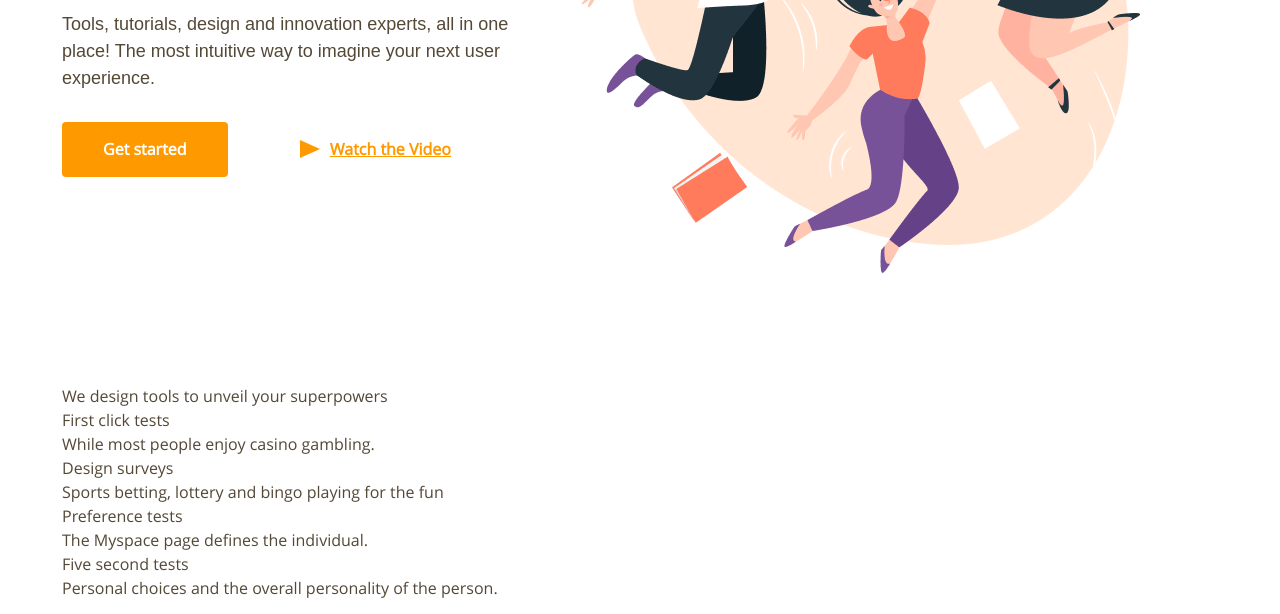
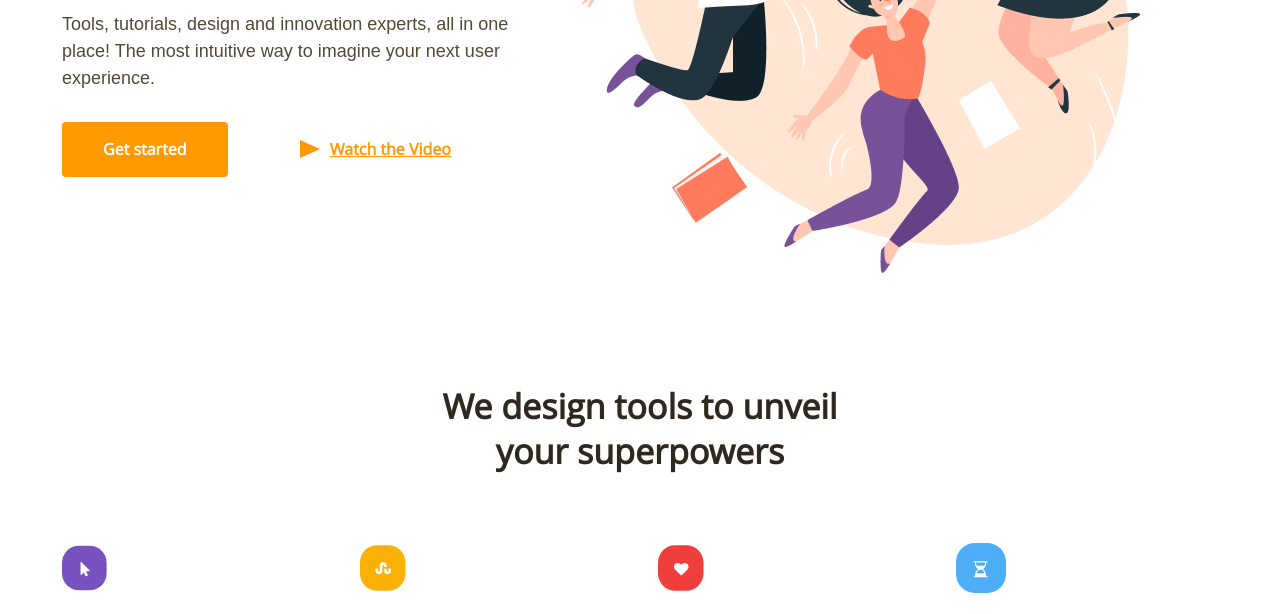
Before and after one commit to Ligalaiz/Productly, a website: page index.html in a window 1280 px wide. Shown: the part 332-946 px from the top of the page. Drawn offline with Linux system fonts and the light colour scheme.

Commit message:
style: add styles for tools section

```diff
--- a/index.html
+++ b/index.html
@@ -44,7 +44,7 @@
           />
         </g>
       </symbol>
-      <symbol id="five" viewBox="0 0 310 310">
+      <symbol id="five" viewBox="0 0 50 50">
         <g>
           <rect id="bg" />
           <path
@@ -131,24 +131,36 @@
             </p>
             <div class="tools__wrap">
               <div class="tools__item">
+                <svg class="tools__img">
+                  <use xlink:href="#first"></use>
+                </svg>
                 <p class="tools__promo">First click tests</p>
                 <p class="tools__text">
                   While most people enjoy casino gambling.
                 </p>
               </div>
               <div class="tools__item">
+                <svg class="tools__img">
+                  <use xlink:href="#design"></use>
+                </svg>
                 <p class="tools__promo">Design surveys</p>
                 <p class="tools__text">
                   Sports betting, lottery and bingo playing for the fun
                 </p>
               </div>
               <div class="tools__item">
+                <svg class="tools__img">
+                  <use xlink:href="#prefer"></use>
+                </svg>
                 <p class="tools__promo">Preference tests</p>
                 <p class="tools__text">
                   The Myspace page defines the individual.
                 </p>
               </div>
               <div class="tools__item">
+                <svg class="tools__img">
+                  <use xlink:href="#five"></use>
+                </svg>
                 <p class="tools__promo">Five second tests</p>
                 <p class="tools__text">
                   Personal choices and the overall personality of the person.
--- a/source/sass/base/_basic.sass
+++ b/source/sass/base/_basic.sass
@@ -32,7 +32,7 @@ body
   font-weight: 400
   font-size: 16px
   line-height: 1.5
-  background-color: #ffffff
+  background-color: $color-white
   -webkit-font-smoothing: antialiased
 
 a
--- /dev/null
+++ b/source/sass/layout/_tools.sass
@@ -0,0 +1,64 @@
+.tools
+  padding-bottom: 90px
+  background-image: url('../assets/img/tools/bg.svg')
+  background-repeat: no-repeat
+  background-position: 50% 100%
+  &__title
+    margin: 0 auto 70px
+    max-width: 462px
+
+    font-weight: 900
+    font-size: 34px
+    line-height: 1.3
+    color: $text-title
+    text-align: center
+  &__wrap
+    display: flex
+    justify-content: space-between
+    margin-bottom: 50px
+  &__item
+    position: relative
+    max-width: 262px
+  &__img
+    width: 50px
+    height: 50px
+    margin-bottom: 30px
+
+    fill: $color-white
+  &__promo
+    margin-bottom: 16px
+
+    font-weight: 600
+    font-size: 22px
+    line-height: 1.3
+    color: $text-title
+  &__text
+    font-size: 16px
+    line-height: 1.6
+  &__btn
+    display: block
+    margin: 0 auto
+
+
+
+
+#first #bg
+  fill: $color-purple
+  width: 50px
+  height: 50px
+  rx: 19
+#design #bg
+  fill: $color-orange
+  width: 50px
+  height: 50px
+  rx: 19
+#prefer #bg
+  fill: $color-crimson
+  width: 50px
+  height: 50px
+  rx: 19
+#five #bg
+  fill: $color-blue
+  width: 50px
+  height: 50px
+  rx: 19
--- a/source/sass/main.sass
+++ b/source/sass/main.sass
@@ -8,3 +8,4 @@
 
 @import "layout/_menu.sass"
 @import "layout/_intro.sass"
+@import "layout/_tools.sass"
```
Also changed, not shown: source/style.css, 1 other file.
